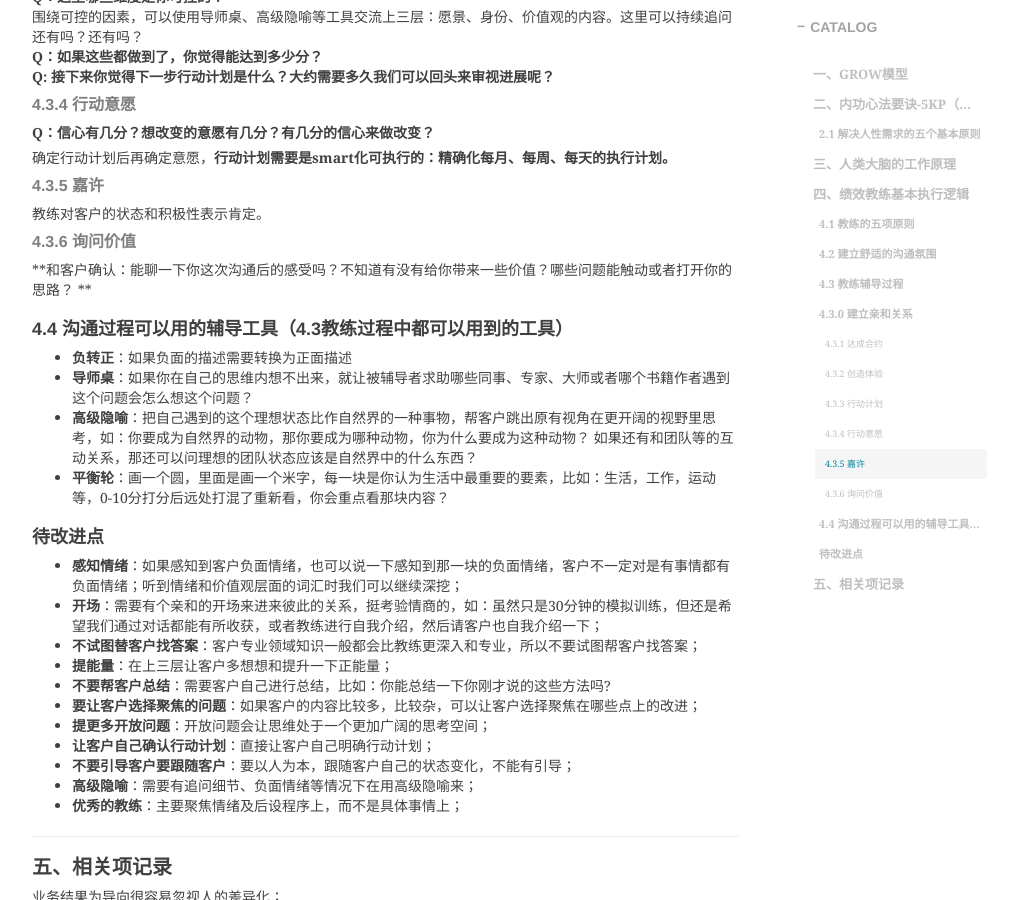
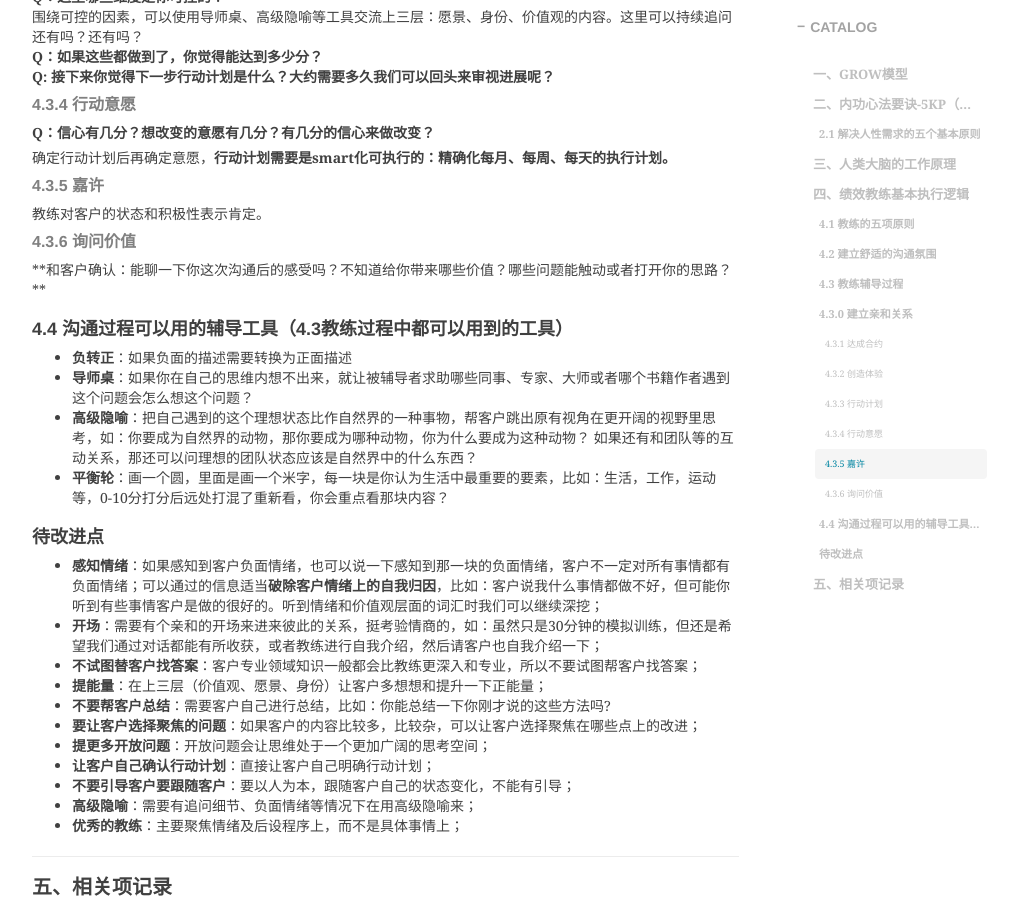
Before and after one commit to shihai1991/shihai1991.github.io, a Jekyll site: the page built from _posts/2022-08-21-教练式辅导.md, in a window 1280 px wide and 900 px high, scrolled down 2440 px. Shown: the whole window, without its empty margins (233-1244 px from the left). Built offline with Jekyll 4.4.1, drawn with Linux system fonts in a browser that asks for light colours; nearby versions of some CDN libraries; comment, search, counter and statistics services are not loaded.

Commit message:
Update 2022-08-21-教练式辅导.md

```diff
--- a/_posts/2022-08-21-教练式辅导.md
+++ b/_posts/2022-08-21-教练式辅导.md
@@ -100,7 +100,7 @@ A：迟到 B1：你为什么迟到了？vs B2：是什么原因导致你迟到
 教练对客户的状态和积极性表示肯定。
 
 #### 4.3.6 询问价值
-**和客户确认：能聊一下你这次沟通后的感受吗？不知道有没有给你带来一些价值？哪些问题能触动或者打开你的思路？  **
+**和客户确认：能聊一下你这次沟通后的感受吗？不知道给你带来哪些价值？哪些问题能触动或者打开你的思路？  **
 
 ### 4.4 沟通过程可以用的辅导工具（4.3教练过程中都可以用到的工具）
 - **负转正**：如果负面的描述需要转换为正面描述
@@ -109,10 +109,10 @@ A：迟到 B1：你为什么迟到了？vs B2：是什么原因导致你迟到
 - **平衡轮**：画一个圆，里面是画一个米字，每一块是你认为生活中最重要的要素，比如：生活，工作，运动等，0-10分打分后远处打混了重新看，你会重点看那块内容？
 
 ### 待改进点
-- **感知情绪**：如果感知到客户负面情绪，也可以说一下感知到那一块的负面情绪，客户不一定对是有事情都有负面情绪；听到情绪和价值观层面的词汇时我们可以继续深挖；
+- **感知情绪**：如果感知到客户负面情绪，也可以说一下感知到那一块的负面情绪，客户不一定对所有事情都有负面情绪；可以通过的信息适当**破除客户情绪上的自我归因**，比如：客户说我什么事情都做不好，但可能你听到有些事情客户是做的很好的。听到情绪和价值观层面的词汇时我们可以继续深挖；
 - **开场**：需要有个亲和的开场来进来彼此的关系，挺考验情商的，如：虽然只是30分钟的模拟训练，但还是希望我们通过对话都能有所收获，或者教练进行自我介绍，然后请客户也自我介绍一下；
 - **不试图替客户找答案**：客户专业领域知识一般都会比教练更深入和专业，所以不要试图帮客户找答案；
-- **提能量**：在上三层让客户多想想和提升一下正能量；
+- **提能量**：在上三层（价值观、愿景、身份）让客户多想想和提升一下正能量；
 - **不要帮客户总结**：需要客户自己进行总结，比如：你能总结一下你刚才说的这些方法吗?
 - **要让客户选择聚焦的问题**：如果客户的内容比较多，比较杂，可以让客户选择聚焦在哪些点上的改进；
 - **提更多开放问题**：开放问题会让思维处于一个更加广阔的思考空间；
```
